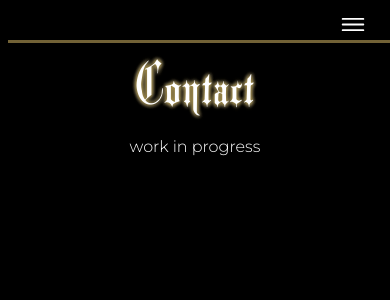
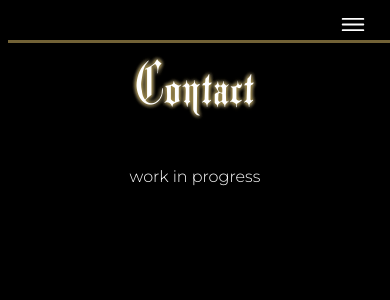
Before and after one commit to chynnalew/capstone, a React (Create React App) app in the folder swamp-witch/: page /capstone/contact in a window 390 px wide. Shown: the top 300 px of the page. Built offline with nearby package versions, Linux system fonts and the light colour scheme.

Commit message:
finish prelim scaling for midMedia splash page components

```diff
--- a/swamp-witch/src/components/HomeComponents/Location.js
+++ b/swamp-witch/src/components/HomeComponents/Location.js
@@ -3,7 +3,7 @@ import React from "react";
 const Location = () => {
   return (
     <div id="location">
-      <h1 className="sectionHeader">Current Shop</h1>
+      <h1 className="sectionHeader">Currently Located</h1>
       <div className="container">
         <div></div>
         <iframe src="https://www.google.com/maps/embed?pb=!1m18!1m12!1m3!1d2795.0489510424572!2d-122.6388317486075!3d45.52922047899921!2m3!1f0!2f0!3f0!3m2!1i1024!2i768!4f13.1!3m3!1m2!1s0x5495a0c632c2862d%3A0x39175b36a225cce3!2sAnatomy%20Tattoo!5e0!3m2!1sen!2sus!4v1639262881358!5m2!1sen!2sus" loading="lazy"></iframe>
--- a/swamp-witch/src/css/midMedia.css
+++ b/swamp-witch/src/css/midMedia.css
@@ -1,4 +1,10 @@
 @media screen and (max-width: 1023px) {
+  /*GLOBAL*/
+  .sectionHeader {
+    padding:0 0 30px 0;
+    margin:0;
+    font-size: 7vw;
+  }
   /*NAVBAR*/
   #navBar {
     height: 50px;
@@ -8,6 +14,9 @@
   }
   .logoWrap {
     margin-right: 12vw;
+  }
+  .dropdown{
+    margin-right: 45vw;
   }
 
   /*HEADER*/
@@ -22,7 +31,7 @@
     flex-direction: column;
     align-items: center;
     justify-content: center;
-    margin: 80px;
+    padding: 90px;
 
   }
   .victoria {
@@ -38,4 +47,15 @@
     display: block;
     text-align: center;
   }
+
+  /*FAQ*/
+  #faq{
+    padding: 0;
+    padding:60px
+  }
+
+  /*LOCATION*/
+  #location {
+    padding:70px
+  }
 }
```
